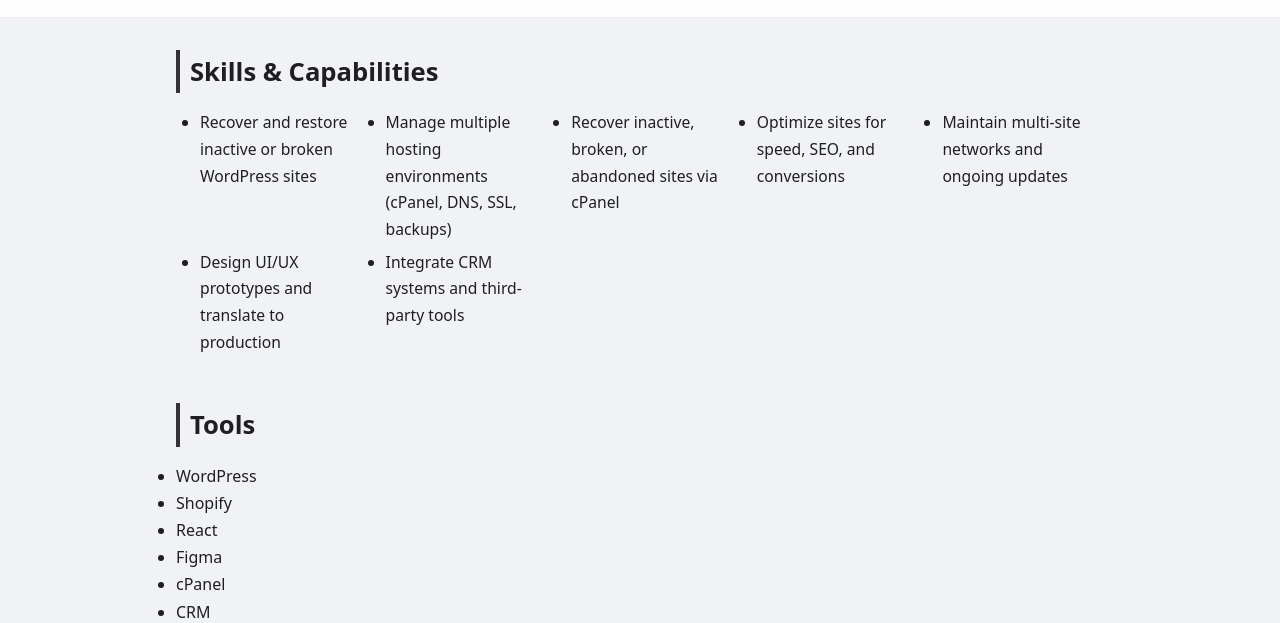
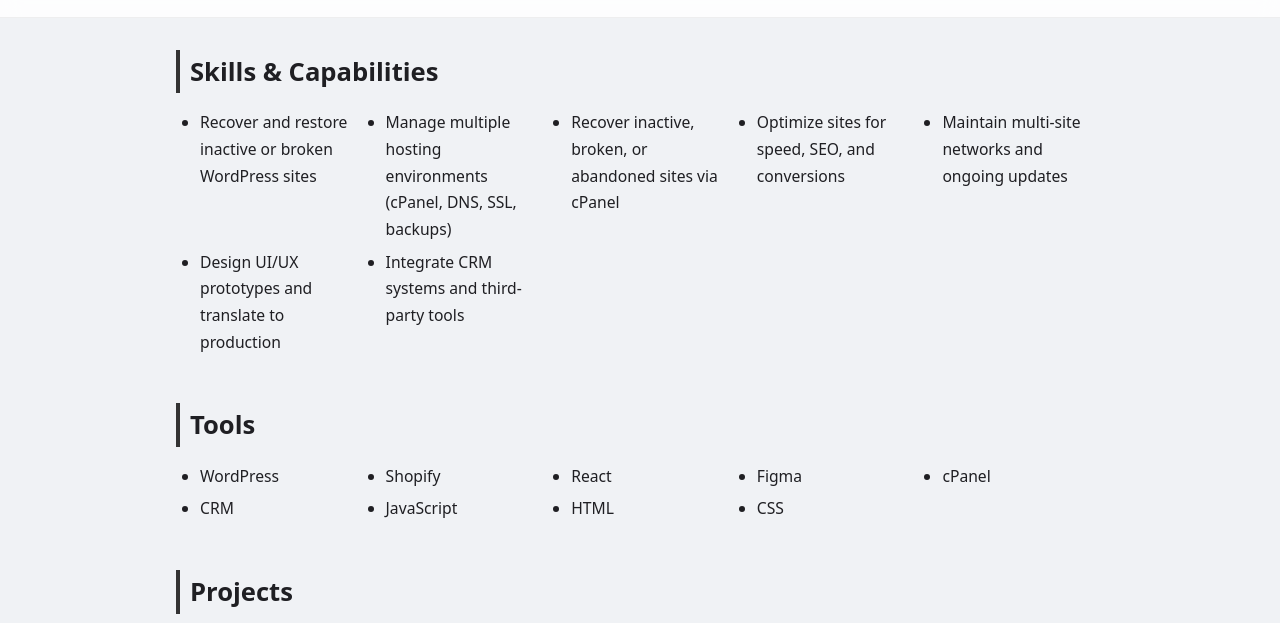
Before and after one commit to MKS47x/MKS-portfolio, a plain HTML site: page index.html in a window 1280 px wide. Shown: the part 121-744 px from the top of the page. Drawn offline with Linux system fonts and the light colour scheme.

Commit message:
Update style.css

```diff
--- a/style.css
+++ b/style.css
@@ -104,6 +104,19 @@
 }
 
 .skills-list li {
+  font-size: 0.98rem;
+}
+
+/* Tools */
+.tools-list {
+  list-style: disc;
+  padding-left: 24px;
+  display: grid;
+  grid-template-columns: repeat(auto-fit, minmax(140px, 1fr));
+  gap: 6px 24px;
+}
+
+.tools-list li {
   font-size: 0.98rem;
 }
 
```
